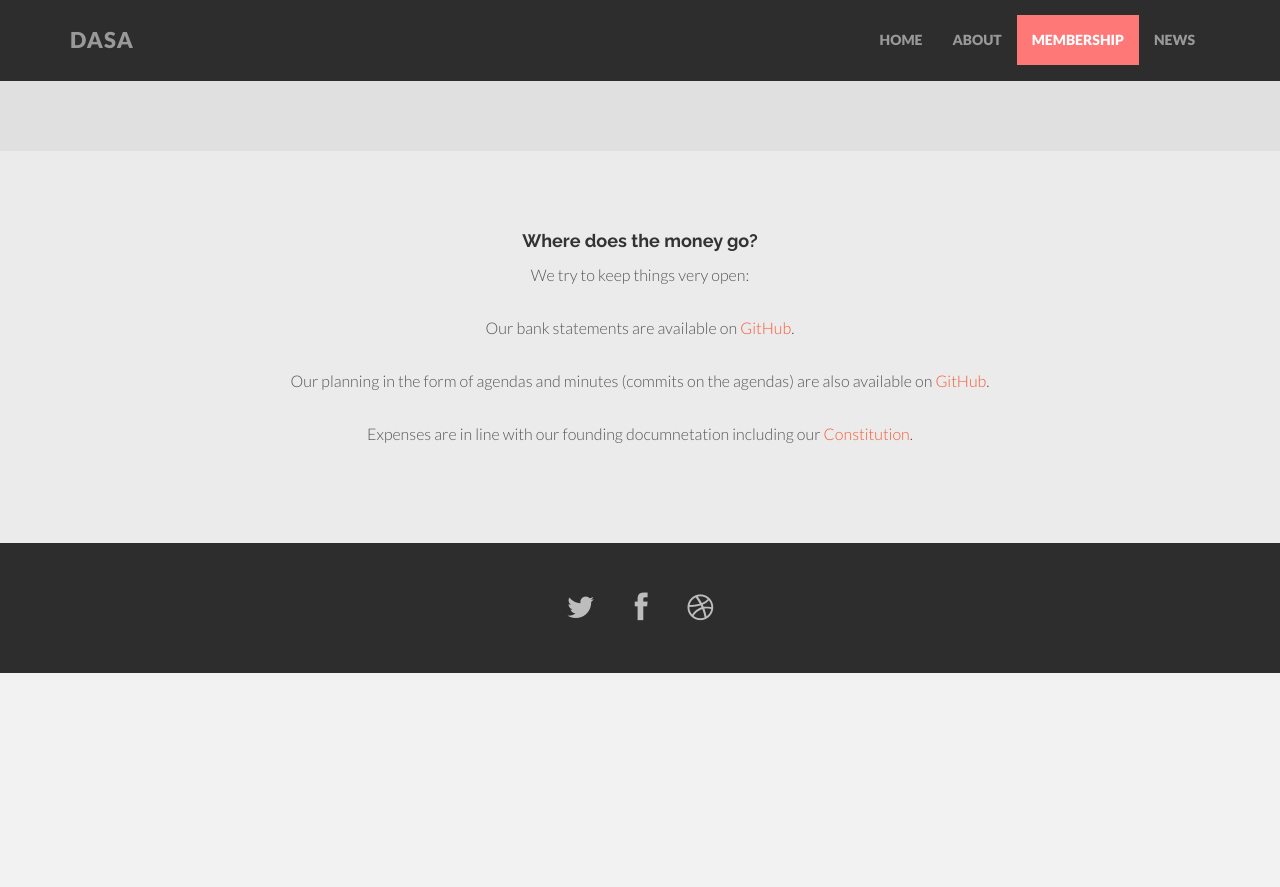
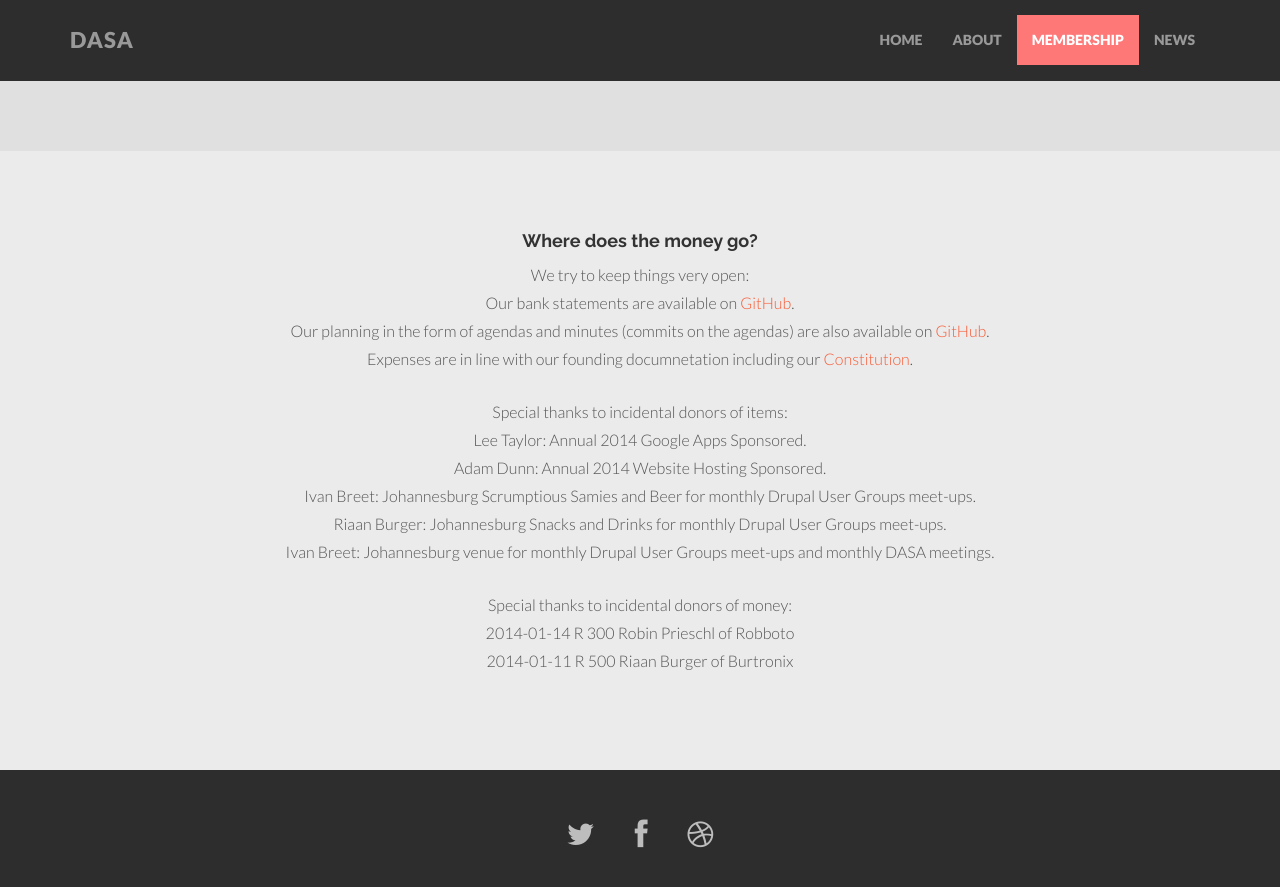
Before and after one commit to DrupalAssociationSA/DrupalAssociationSA.github.io, a Jekyll site: the page built from membership.html, in a window 1280 px wide and 900 px high, scrolled down 1361 px. Shown: the top 887 px of the window. Built offline with Jekyll 4.4.1, drawn with Linux system fonts in a browser that asks for light colours; nearby versions of some CDN libraries; Markdown is read by kramdown in place of the engine named in the settings; before the commit the page ends 2034 px from its top, so only the background shows below that.

Commit message:
refactor(membership): SmAdded thanks section for incidental donations ont he membership page.

```diff
--- a/membership.html
+++ b/membership.html
@@ -135,10 +135,25 @@ title: Membership
     <div class="row centered">
       <div class="col-lg-8 col-lg-offset-2">
         <h4>Where does the money go?</h4>
-        <p>We try to keep things very open:</p>
-        <p>Our bank statements are available on <a href="https://github.com/DrupalAssociationSA/InternalDocumentation/tree/master/FNB%20Bank%20Statements" title="Drupal Association South Africa Bank Statements">GitHub</a>.</p>
-        <p>Our planning in the form of agendas and minutes (commits on the agendas) are also available on <a href="https://github.com/DrupalAssociationSA/InternalDocumentation/tree/master/Agendas" title="Drupal Association South Africa Agendas and Minutes">GitHub</a>.</p>
-        <p>Expenses are in line with our founding documnetation including our <a href="https://github.com/DrupalAssociationSA/InternalDocumentation/tree/master/Agendas" title="Drupal Association South Africa Constitution">Constitution</a>.</p>
+        <p>
+          We try to keep things very open:<br>
+          Our bank statements are available on <a href="https://github.com/DrupalAssociationSA/InternalDocumentation/tree/master/FNB%20Bank%20Statements" title="Drupal Association South Africa Bank Statements">GitHub</a>.<br>
+          Our planning in the form of agendas and minutes (commits on the agendas) are also available on <a href="https://github.com/DrupalAssociationSA/InternalDocumentation/tree/master/Agendas" title="Drupal Association South Africa Agendas and Minutes">GitHub</a>.<br>
+          Expenses are in line with our founding documnetation including our <a href="https://github.com/DrupalAssociationSA/InternalDocumentation/tree/master/Agendas" title="Drupal Association South Africa Constitution">Constitution</a>.
+        </p>
+        <p>
+          Special thanks to incidental donors of items:<br>
+          Lee Taylor: Annual 2014 Google Apps Sponsored.<br>
+          Adam Dunn: Annual 2014 Website Hosting Sponsored.<br>
+          Ivan Breet: Johannesburg Scrumptious Samies and Beer for monthly Drupal User Groups meet-ups.<br>
+          Riaan Burger: Johannesburg Snacks and Drinks for monthly Drupal User Groups meet-ups.<br>
+          Ivan Breet: Johannesburg venue for monthly Drupal User Groups meet-ups and monthly DASA meetings.
+        </p>
+        <p>
+          Special thanks to incidental donors of money:<br>
+          2014-01-14 R 300 Robin Prieschl of Robboto<br>
+          2014-01-11 R 500 Riaan Burger of Burtronix
+        </p>
       </div>
     </div><!-- row -->
   </div><!-- container -->
```
